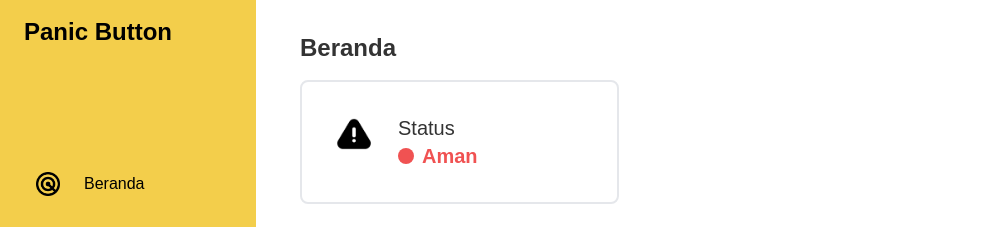
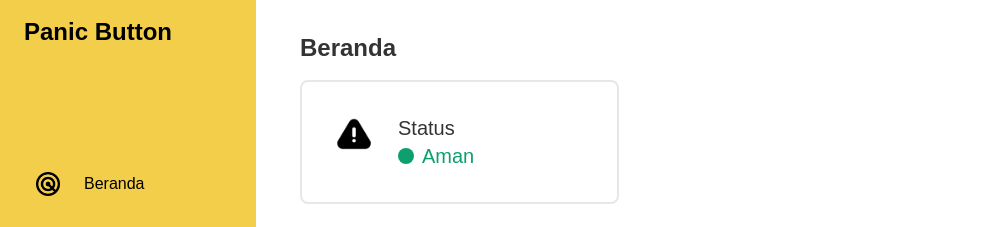
Before and after one commit to Ridhoalharits/PanicButton, a React (Create React App) app: page / in a window 1280 px wide. Shown: the top 227 px of the page, without its empty margins (0-992 px from the left). Built offline with nearby package versions, Linux system fonts and the light colour scheme; no server answers.

Commit message:
fix status box

```diff
--- a/src/components/StatusBox/StatusBox.js
+++ b/src/components/StatusBox/StatusBox.js
@@ -15,7 +15,7 @@ const StatusBox = (props) => {
           <div>
             <p class="items-center text-xl">{props.head}</p>
             <p class="items-center text-xl">
-              {props.status === "Safe" ? (
+              {props.status === "Aman" ? (
                 <div class="flex items-center">
                   <div class="w-4 h-4 rounded-full bg-green-500 mr-2"></div>
                   <div class="text-green-500">{props.status}</div>
```
